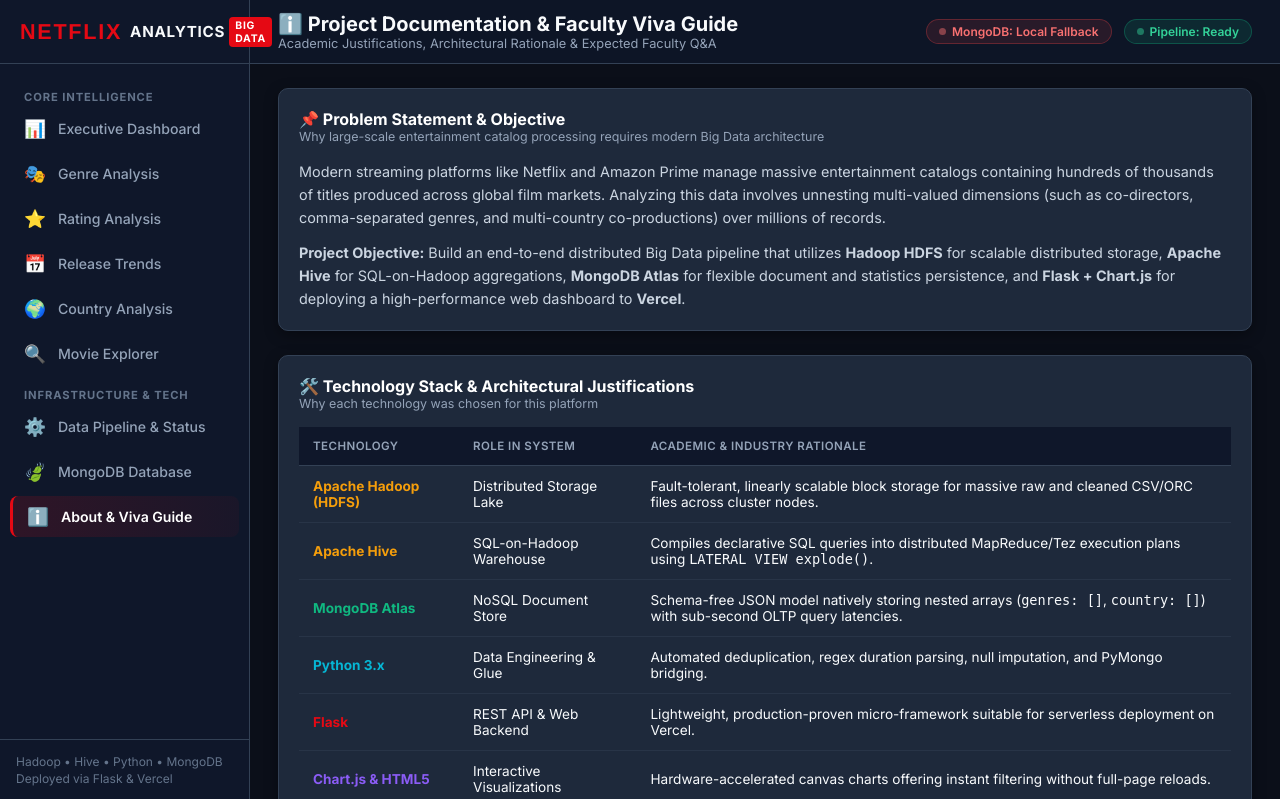
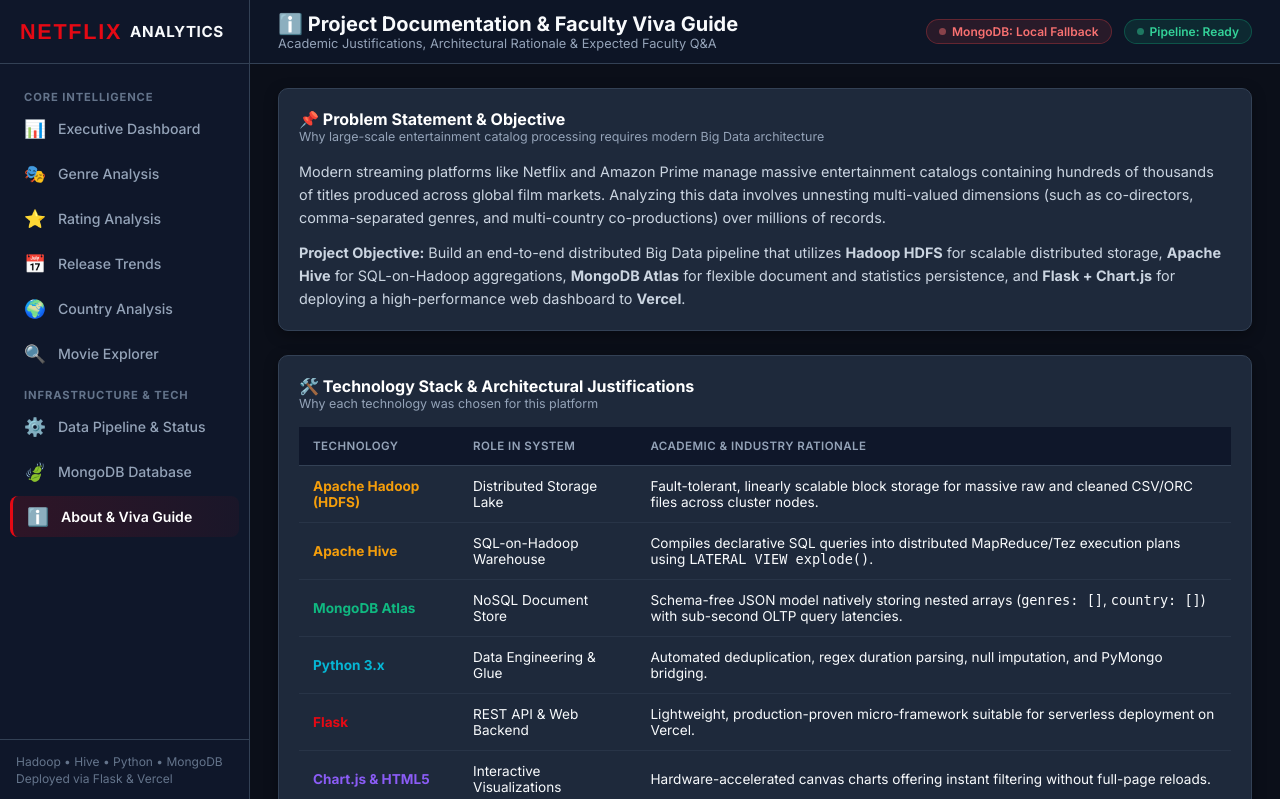
Before and after one commit to GAGANVK43/BDApro, a Flask app: page /about in a window 1280 px wide. Shown: the top 799 px of the page. Run offline with Flask 3, Linux system fonts and the light colour scheme; data that the repository does not hold is empty.

Commit message:
fix(ui): remove BIG DATA badge from header logo

```diff
--- a/templates/base.html
+++ b/templates/base.html
@@ -623,7 +623,7 @@
     <div class="sidebar-header">
       <a href="/" class="brand-logo" style="text-decoration:none; display:flex; align-items:center; gap:8px;">
         <span style="color:#E50914; font-weight:900; font-size:1.35rem; letter-spacing:0.08em; font-family:'Helvetica Neue', Helvetica, Arial, sans-serif;">NETFLIX</span>
-        <span class="brand-title" style="font-size:0.95rem; font-weight:700; color:#F8FAFC;">ANALYTICS <span class="brand-badge" style="background:#E50914; color:#fff; font-size:0.65rem; padding:2px 6px; border-radius:4px; font-weight:700; margin-left:4px;">BIG DATA</span></span>
+        <span class="brand-title" style="font-size:0.95rem; font-weight:700; color:#F8FAFC; letter-spacing:0.04em;">ANALYTICS</span>
       </a>
     </div>
 
```
